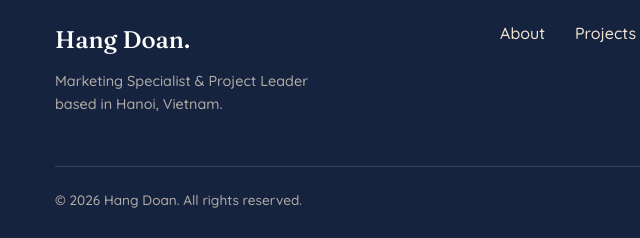
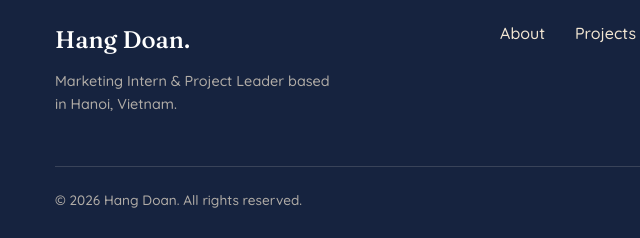
Before and after one commit to minhhang123hd-hash/hanghangportfolio, a plain HTML site: page project-skypacific.html in a window 1280 px wide. Shown: the part 2774-3012 px from the top of the page, 27-667 px from the left. Drawn offline with Linux system fonts and the light colour scheme.

Commit message:
Update footer description from 'Specialist' to 'Intern'

```diff
--- a/project-skypacific.html
+++ b/project-skypacific.html
@@ -98,7 +98,7 @@
     <div class="footer-grid">
       <div>
         <div class="footer-brand">Hang Doan.</div>
-        <p style="max-width:280px; opacity:.7; font-size:.9rem; margin-top:10px;">Marketing Specialist &amp; Project Leader based in Hanoi, Vietnam.</p>
+        <p style="max-width:280px; opacity:.7; font-size:.9rem; margin-top:10px;">Marketing Intern &amp; Project Leader based in Hanoi, Vietnam.</p>
       </div>
       <ul class="footer-links">
         <li><a href="about.html">About</a></li>
```
